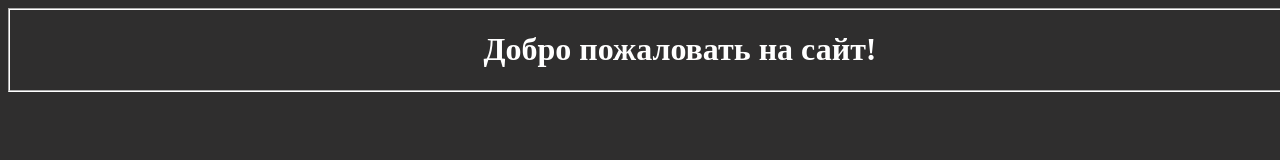
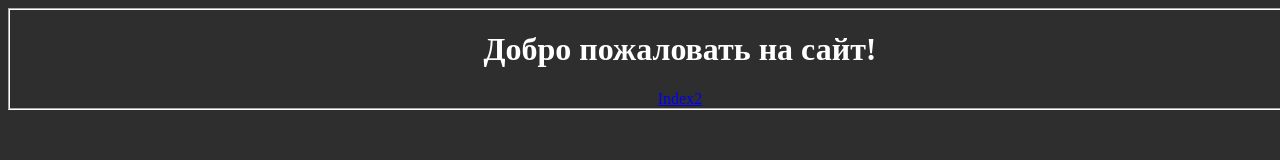
Before and after one commit to WebTid/WebTest, a plain HTML site: page index.html in a window 1280 px wide. Shown: the top 160 px of the page. Drawn offline with Linux system fonts and the light colour scheme.

Commit message:
Update index.html

```diff
--- a/index.html
+++ b/index.html
@@ -7,6 +7,6 @@
 </head>
 <body>
     <h1>Добро пожаловать на сайт!</h1>
-
+    <a href="../page2/index2.html">Index2</a>
 </body>
 </html>
```
